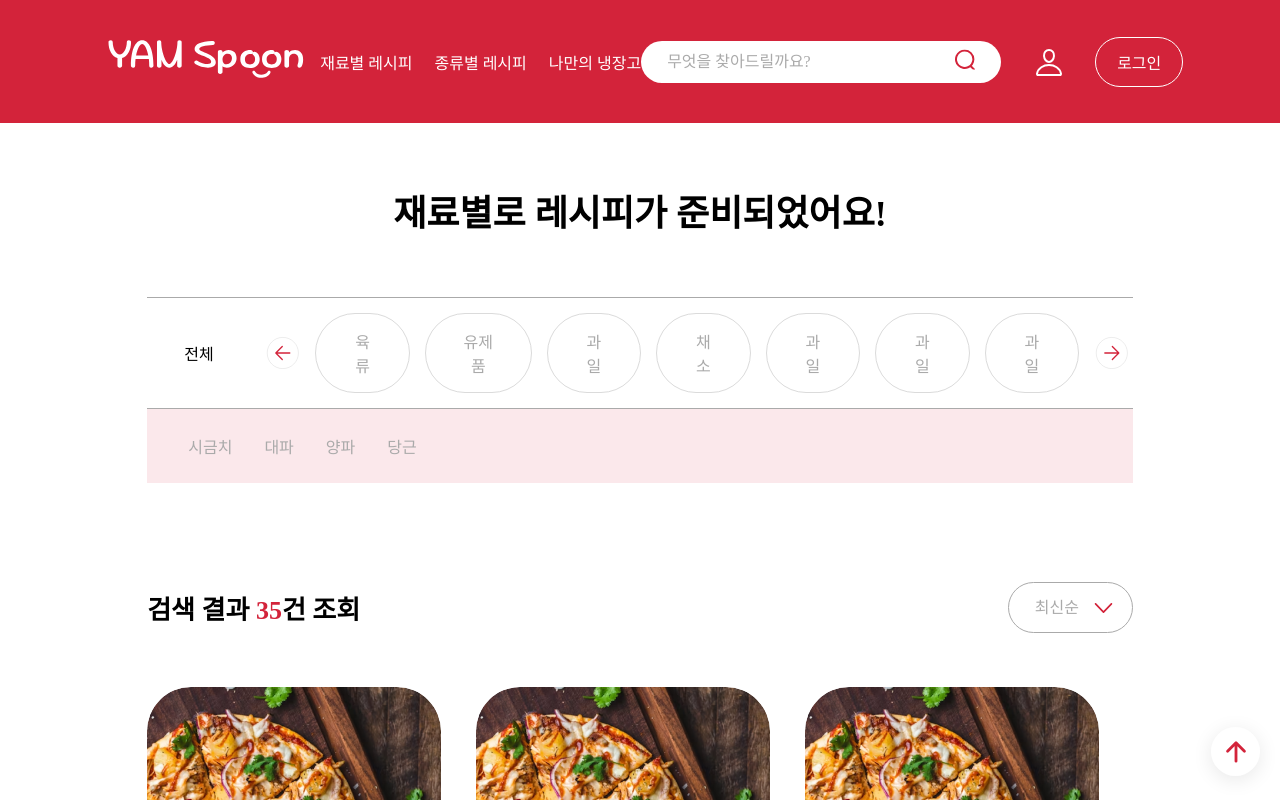
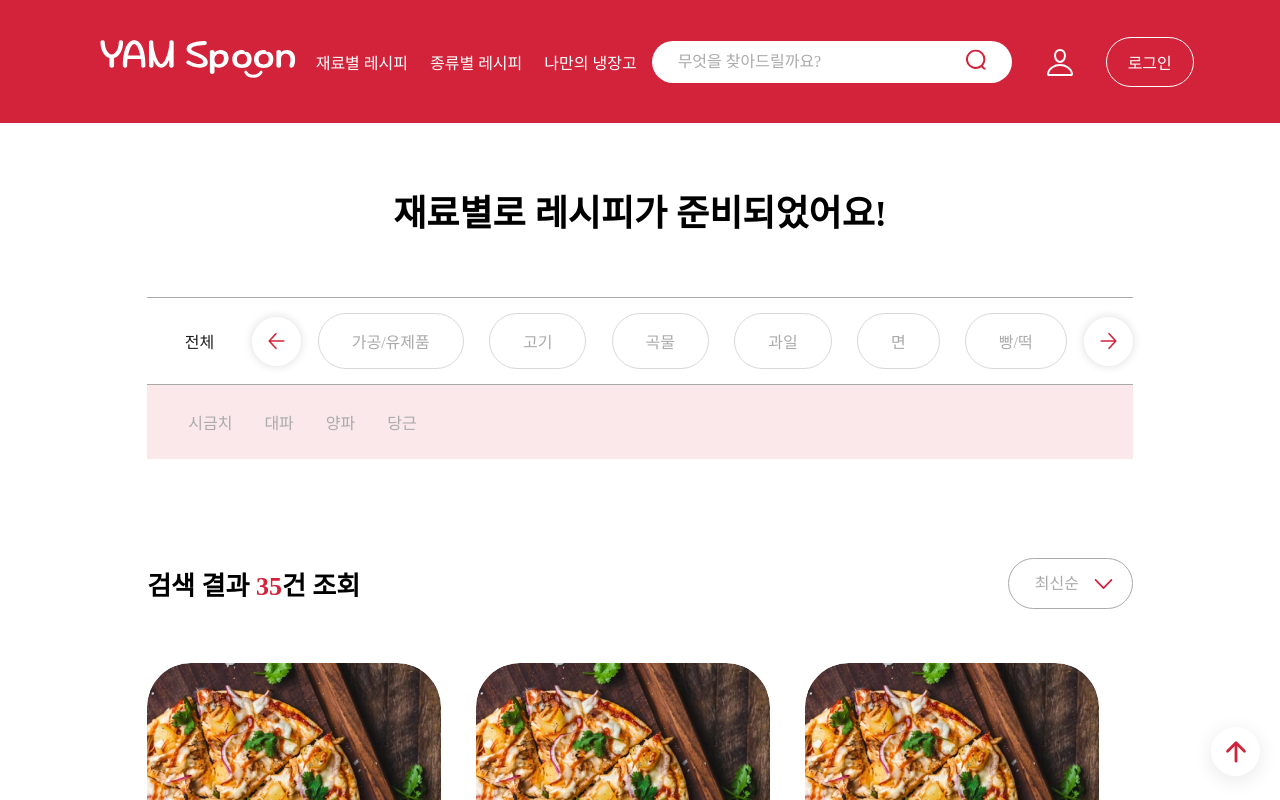
Before and after one commit to kimkoko/YAMSpoon, a React (Create React App) app: page /material-recipe in a window 1280 px wide. Shown: the top 800 px of the page. Built offline with nearby package versions, Linux system fonts and the light colour scheme; a web font is replaced by a local one.

Commit message:
✨ Feat: 재료별레시피 캐러셀 추가

```diff
--- /dev/null
+++ b/src/components/CategoryCarousel/CategoryCarousel.jsx
@@ -0,0 +1,56 @@
+import React, { useState } from 'react';
+import PropTypes from 'prop-types';
+import Arrow from '../Icons/Arrow';
+import './CategoryCarousel.scss'
+
+const CategoryCarousel = ({ CategoryData }) => {
+    const [startIndex, setStartIndex] = useState(0); // 시작 인덱스 설정
+    const itemsToShow = 6; // 한 번에 표시할 항목 수
+
+    const endIndex = Math.min(startIndex + itemsToShow, CategoryData.length); // 끝 인덱스 계산
+
+    const [selected, setSelected] = useState(Array(CategoryData.length).fill(false));
+
+    const handleSelect = (index) => {
+      const newSelected = [...selected];
+      newSelected[index] = !newSelected[index];
+      setSelected(newSelected);
+    };
+
+    const previousCategory = () => {
+        if (startIndex !== 0) {
+            setStartIndex(startIndex - 1);
+        }
+    };
+
+    const nextCategory = () => {
+        if (endIndex !== CategoryData.length) {
+            setStartIndex(startIndex + 1);
+        }
+    };
+
+    return (
+        <div className="category-container">
+            <button className='arrow-button previous-button' onClick={previousCategory}>
+                <Arrow/>
+            </button>
+            <div className="category-tap-container">
+                {CategoryData.slice(startIndex, endIndex).map((category, index) => (
+                    <button key={index}
+                        className={`category-button ${selected[index] ? 'select-category-button' : ''}`}
+                        onClick={() => handleSelect(index)}
+                        >{category}</button>
+                ))}
+            </div>
+            <button className='arrow-button next-button' onClick={nextCategory}>
+                <Arrow  />
+            </button>
+        </div>
+    );
+};
+
+CategoryCarousel.propTypes = {
+    CategoryData: PropTypes.array.isRequired,
+};
+
+export default CategoryCarousel;
--- /dev/null
+++ b/src/components/CategoryCarousel/CategoryCarousel.scss
@@ -0,0 +1,58 @@
+@import '../../assets/index.scss';
+
+.category-container {
+    display: flex;
+    justify-content: space-between;
+    align-items: center;
+
+    width: 100%;
+    .arrow-button {
+        width: 49px;
+        height: 49px ;
+        background: #ffffff;
+        box-shadow: 0px 0px 10px rgba(0, 0, 0, 0.1450980392) ;
+        border-radius: 100%;
+
+        display: flex;
+        justify-content: center;
+        align-items: center;
+    }
+
+    .category-tap-container{
+        display: flex;
+        justify-content: space-between;
+        align-items: center;
+
+        width: 85%;
+
+        white-space: nowrap;
+
+        .category-button{
+            margin: 0;
+            padding: 15px 33px;
+            background-color: $cream-color;
+            border: #d8d8d8 1px solid;
+            color: #aaaaaa;
+            font-weight: 400;
+
+            &:hover{
+                border:1px solid $main-color;
+                color: $main-color;
+            }
+        }
+
+        .select-category-button{
+            background-color: $main-color;
+            color: $cream-color;
+
+            &:hover{
+                border: $main-color;
+                color: $cream-color;
+            }
+        }
+    }
+
+    .next-button{
+        transform: rotate(180deg);
+    }
+}
--- a/src/components/Header/Header.scss
+++ b/src/components/Header/Header.scss
@@ -29,6 +29,7 @@
         justify-content: space-between;
         align-items: center;
         width: 80%;
+        gap: 15px;
 
         .nav {
             white-space: nowrap;
--- /dev/null
+++ b/src/components/Icons/Arrow.jsx
@@ -0,0 +1,9 @@
+import React from 'react';
+
+export default function Arrow () {
+    return (
+        <svg width="17.89" height="18" viewBox="0 0 21 20" fill="none" xmlns="http://www.w3.org/2000/svg">
+            <path d="M9.77869 19L1.52231 10L9.77869 0.999999M2.66903 10L19.4111 10" stroke="#D3233A" strokeWidth="2" strokeLinecap="round" strokeLinejoin="round"/>
+        </svg>
+    )
+}
--- a/src/pages/material/MaterialRecipe.jsx
+++ b/src/pages/material/MaterialRecipe.jsx
@@ -4,21 +4,18 @@ import Pagination from '../../components/Pagination/Pagination'
 import Header from '../../components/Header/Header'
 import Footer from '../../components/Footer/Footer'
 import Heart from '../../components/Icons/Heart'
-import ArrowBack from '../../components/Icons/ArrowBack'
-import ArrowForward from '../../components/Icons/ArrowForward'
 import TopButon from '../../components/TopButton/TopButton'
 
+import CategoryCarousel from '../../components/CategoryCarousel/CategoryCarousel';
+
 const MaterialBar = () => {
-    const [ selectedMaterial, setSelectedMaterial ] = useState(null);
     const [ selectedSub, setSelectedSub ] = useState(null);
-
-    const handleMaterialClick = (materialId) => {
-        setSelectedMaterial(selectedMaterial === materialId ? null : materialId);
-    };
 
     const handleSubClick = (idx) => {
         setSelectedSub(selectedSub === idx ? null : idx);
     };
+
+    const categoryData = ['가공/유제품', '고기', '곡물', '과일', '면', '빵/떡', '채소', '콩/견과류', '해산물', '햄/소시지']
 
     return (
 
@@ -27,17 +24,7 @@ const MaterialBar = () => {
                 <button className={styles["all"]}>전체</button>
 
                 <div className={styles['main-bar']}>
-                    <ArrowBack />
-                    {materials.map(material => (
-                        <button
-                            key={material.id}
-                            className={selectedMaterial === material.id ? styles['selected'] : ''}
-                            onClick={() => handleMaterialClick(material.id)}
-                        >
-                        {material.name}
-                        </button>
-                    ))}
-                    <ArrowForward />
+                    <CategoryCarousel CategoryData={categoryData}/>
                 </div>
             </div>
 
--- a/src/pages/material/MaterialRecipe.module.scss
+++ b/src/pages/material/MaterialRecipe.module.scss
@@ -3,7 +3,7 @@
 .material-container {
     display: flex;
     flex-direction: column;
-    justify-content: center;
+    justify-content: space-between;
     align-items: center;
     width: 100%;
 }
@@ -23,7 +23,7 @@
         width: 100%;
         display: flex;
         justify-content: flex-start;
-        gap: 11px;
+
         padding-top: 15px;
         padding-bottom: 15px;
         border-top: 1px solid $gray-color2;
@@ -31,12 +31,9 @@
         box-sizing: border-box;
 
         .all{
-            color: black;
-            border: none;
-            font-weight: 500;
-            margin-left: 0px;
             width: 113px;
-            background: none;
+            color: $common-color;
+            background-color: $cream-color;
         }
     }
 
@@ -46,46 +43,6 @@
         flex-direction: row;
         justify-content: flex-start;
         align-items: center;
-
-        :last-child{
-            margin-left: 12px;
-        }
-
-
-        button {
-            box-sizing: border-box;
-            border-radius: 100px;
-            border: 1px solid #DBDBDB;
-            background-color: $cream-color;
-            color: $gray-color2;
-            padding: 15px 34px;
-            font-weight: 400;
-            margin-top: 0px;
-            margin-left: 15px;
-
-
-
-
-            &.selected {
-                background-color: $main-color;
-                color: $cream-color
-            }
-
-
-            &:hover{
-                color: $main-color;
-                font-weight: 600;
-                border: 1px solid $main-color;
-
-
-            }
-        }
-        svg {
-            height: 50px;
-            + button {
-                margin-left: 12px;
-            }
-        }
     }
 
     .sub-bar {
@@ -123,13 +80,6 @@
         }
     }
 
-}
-
-.arrow {
-    height: 50px;
-    + button {
-        margin-left: 12px;
-    }
 }
 
 .result {
```
